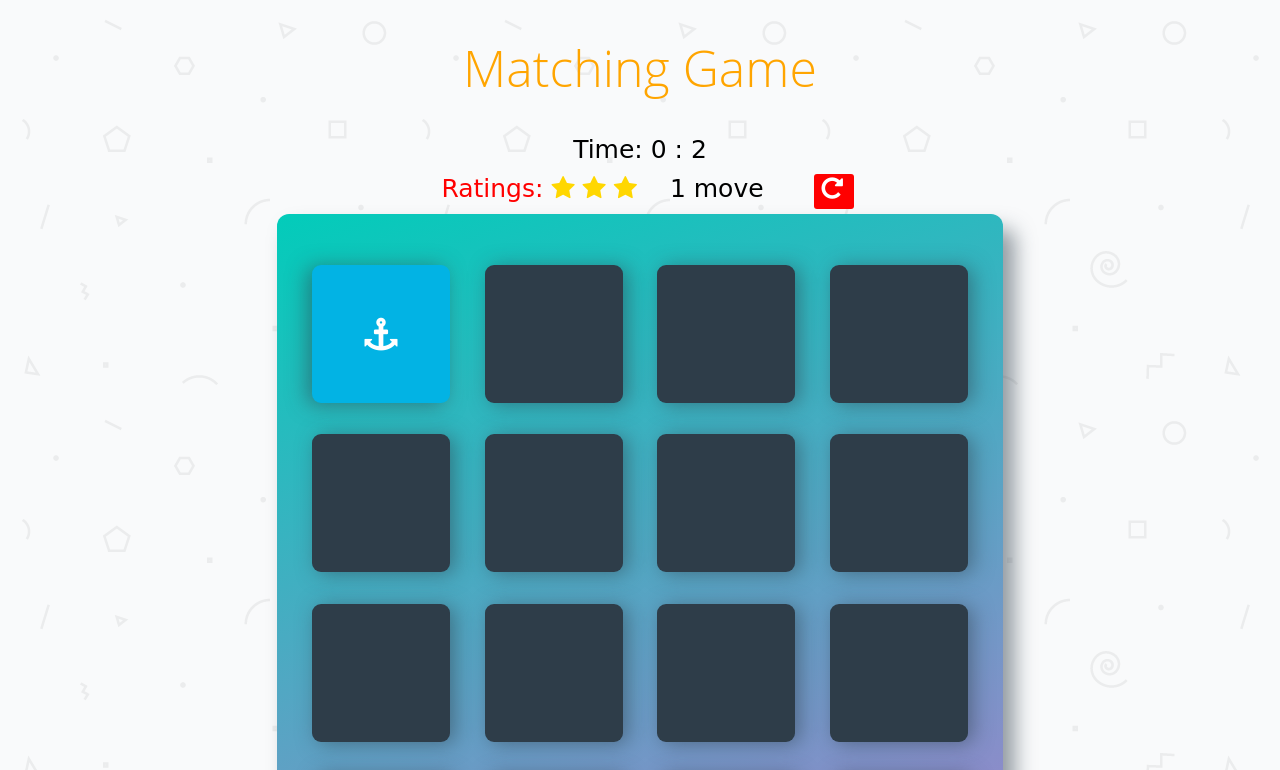
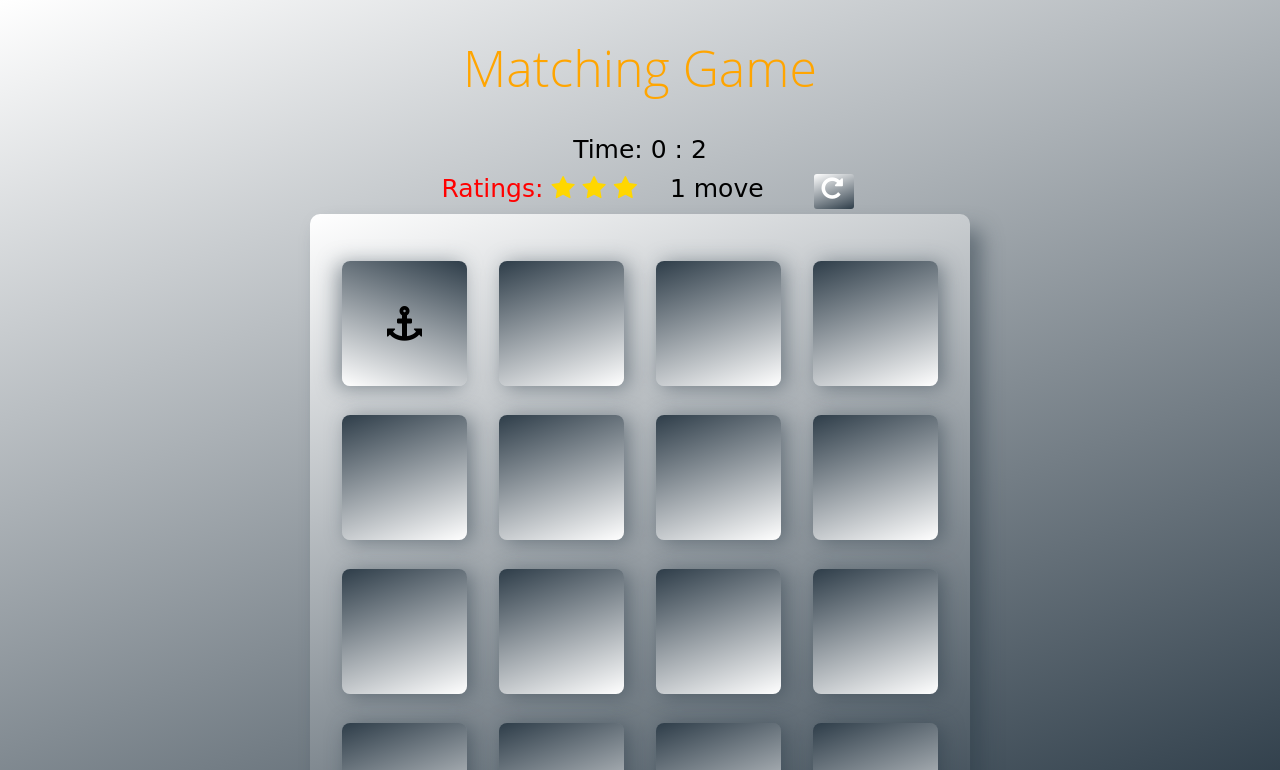
Before and after one commit to Abdulazeeza/Abdulazeez.memoryGame.github.io, a plain HTML site: page index.html in a window 1280 px wide. Both pictures are taken after a click on the item 381 px from the left and 333 px from the top of the page. Shown: the top 770 px of the page. Drawn offline with Linux system fonts and the light colour scheme; a web font is replaced by a local one.

Commit message:
change in styling

```diff
--- a/css/app.css
+++ b/css/app.css
@@ -17,7 +17,7 @@ body {
 }
 
 body {
-    background: #ffffff url('../img/geometry2.png'); /* Background pattern from Subtle Patterns */
+    background: linear-gradient(160deg, white 0%, #2e3d49 100%);
     font-family: 'Coda', cursive;
 }
 
@@ -57,7 +57,7 @@ h1 {
     cursor: pointer;
     width: 40px;
     height: 35px;
-    background: red;
+    background: linear-gradient(160deg, white 0%, #2e3d49 100%);
     border-radius: 3px;
     color: white;
     margin-left: 50px;
@@ -67,7 +67,7 @@ h2{
      font-size: 25px;
      width: 200px;
      height: 70px;
-     background: red;
+     background: linear-gradient(160deg, white 0%, #2e3d49 100%);
      border-radius: 5px;
      cursor: pointer;
      color: white;
@@ -86,14 +86,14 @@ h2{
     padding-left: 8px;
 }
 .deck{
-    background: linear-gradient(160deg, #02ccba 0%, #aa7ecd 100%);
+   background: linear-gradient(160deg, white 0%, #2e3d49 100%);
     display: flex;
     flex-wrap: wrap;
     justify-content: space-between;
     align-items: center;
 }
 .deck .card{
-    background: #2e3d49;
+     background: linear-gradient(160deg, #2e3d49 0%, white 100%);
     color: #ffffff;
     cursor: pointer;
     font-size: 0px;
@@ -105,29 +105,28 @@ h2{
 }
 .deck .card.open {
     transform: rotateY(180deg);
-    background: #02b3e4;
+    background: linear-gradient(160deg, #2e3d49 0%, white 100%);
     cursor: default;
-     font-size: 33px;
+    font-size: 35px;
 }
 .deck .card.disable{
     animation: bouncingOnWin 0.2s infinite;
     position: relative;
-    background: orange;
 }
 .deck .card.match {
     cursor: default;
-    background: #02ccba;
-    font-size: 25px;
+    background: linear-gradient(160deg, #2e3d49 0%, grey 100%);
+    font-size: 22px;
     animation: bouncing 1s ;
     position: relative;
 }
-.score-board{
-
+.deck .card .fa{
+	color:black;
 }
 table{
     margin-bottom: 20px;
     border-color: #2e3d49;
-    background: linear-gradient(160deg, #02ccba 0%, #aa7ecd 100%);
+    background: linear-gradient(160deg, white 0%, #2e3d49 100%);
     text-align: center;
 }
 .list{
@@ -153,7 +152,7 @@ h3{
 }
 @keyframes bouncingOnWin{
     0%{right: 0px;}
-    50%{right: 20px;}
+    50%{right: 20px;color: red;}
     100%{right: 0px;}
 }
 .timer{
@@ -161,26 +160,26 @@ h3{
 }
 .congrat{
     font-size: 40px;
-    color: #02ccba;
+    color: black;
 }
-@media screen and (min-width:700px){
+@media screen and (min-width:680px){
 .deck {
-    width: 726px;
-    min-height: 748px;
-    padding: 35px;
-    border-radius: 12px;
+    width: 660px;
+    min-height: 680px;
+    padding: 32px;
+    border-radius: 10px;
     box-shadow: 12px 15px 20px 0 rgba(46, 61, 73, 0.5);
     margin: 0 0 3em;
 }
 
 .deck .card {
-    height: 138px;
-    width: 138px;
-    border-radius: 9px;
+    height: 125px;
+    width: 125px;
+    border-radius: 8px;
     box-shadow: 5px 2px 20px 0 rgba(46, 61, 73, 0.5);
 }
 }
-@media screen and (min-width:350px)and (max-width:699.9px){
+@media screen and (min-width:350px)and (max-width:679.9px){
 .deck {
     width: 363px;
     min-height: 374px;
@@ -200,7 +199,7 @@ h3{
     font-size: 17px;
 }
 .congrat{
-    font-size: 30px;
+    font-size: 32px;
 }
 }
 @media screen and (max-width:349.9px){
@@ -228,7 +227,7 @@ h3{
 }
 .score-panel .restart {
     float: right;
-  margin-right: 50px;
+   margin-right: 50px;
 }
 .congrat{
     font-size: 30px;
```
